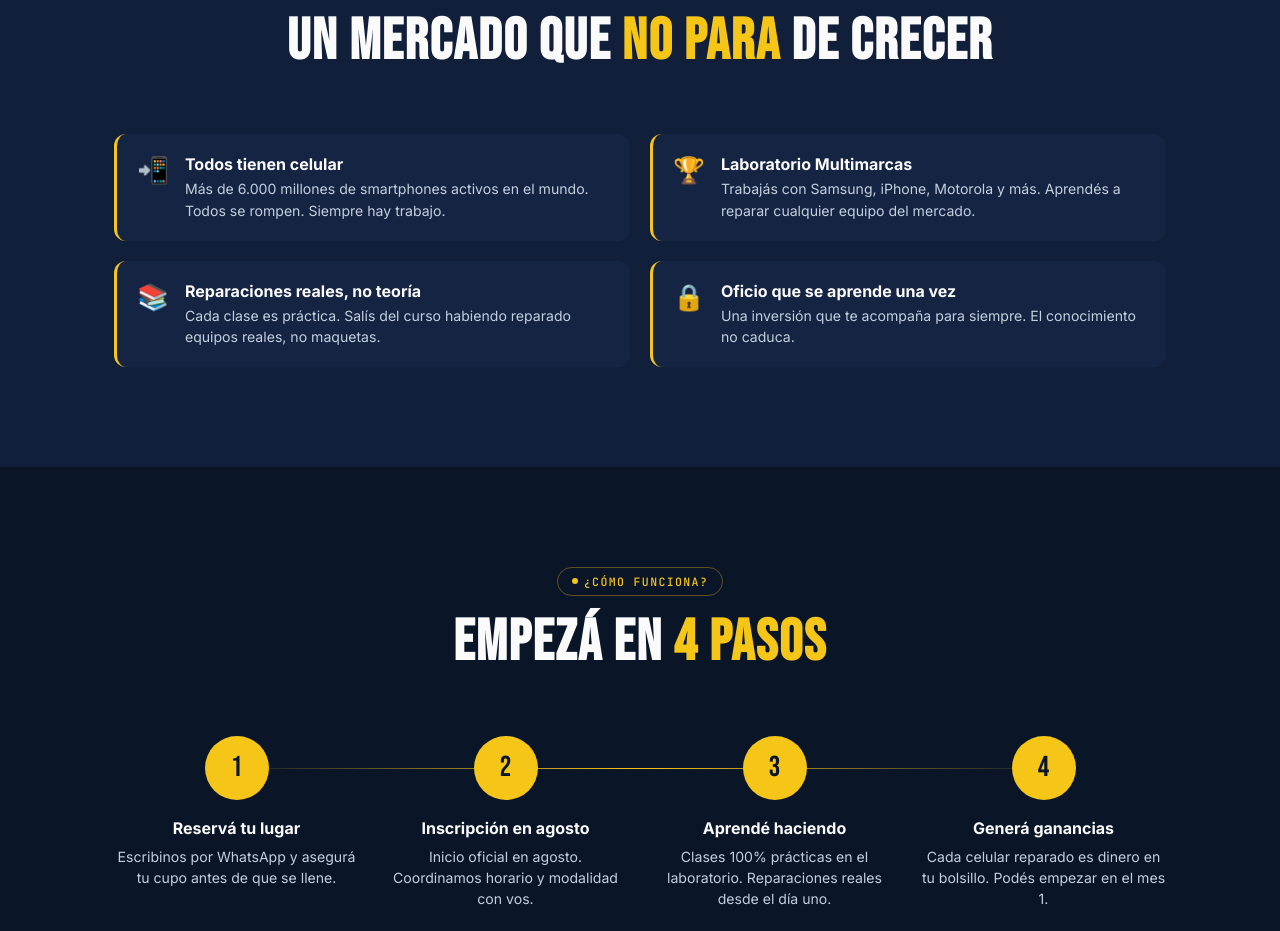
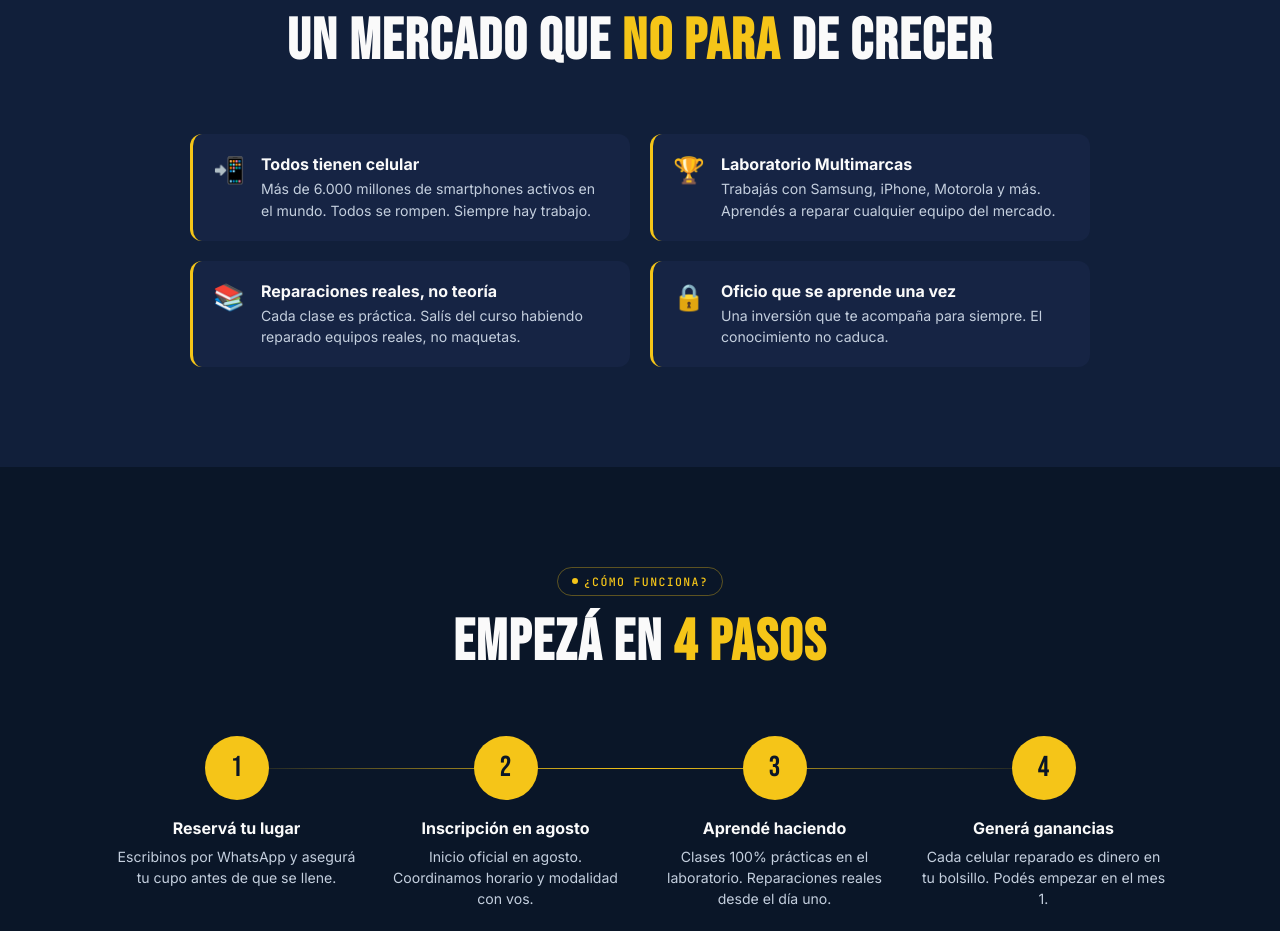
Before and after one commit to cristiandigitalbr-png/mobileluna, a plain HTML site: page index.html in a window 1280 px wide. Shown: the part 2580-3511 px from the top of the page. Drawn offline with Linux system fonts and the light colour scheme.

Commit message:
Update index.html

```diff
--- a/index.html
+++ b/index.html
@@ -277,6 +277,7 @@
     .porque-grid {
       display:grid; grid-template-columns: 1fr;
       gap:48px; align-items:center;
+      max-width: 900px; margin: 0 auto;
     }
     .porque-list { display:grid; grid-template-columns: repeat(2,1fr); gap:20px; }
     .porque-item {
```
